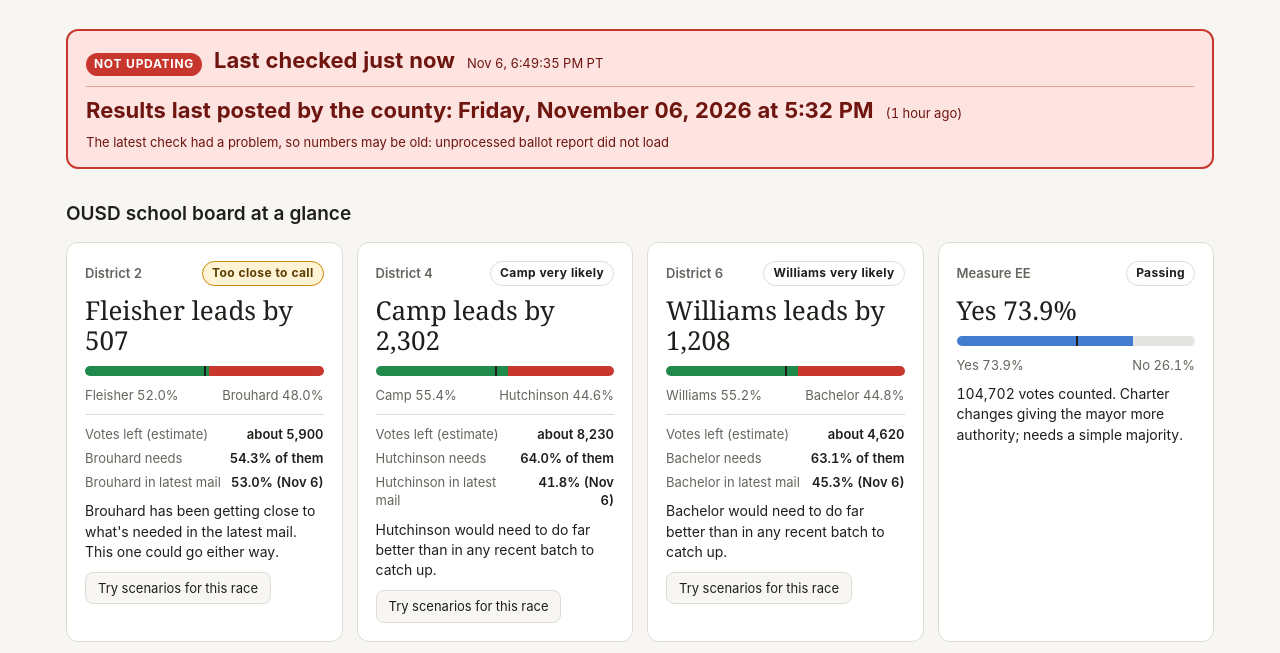
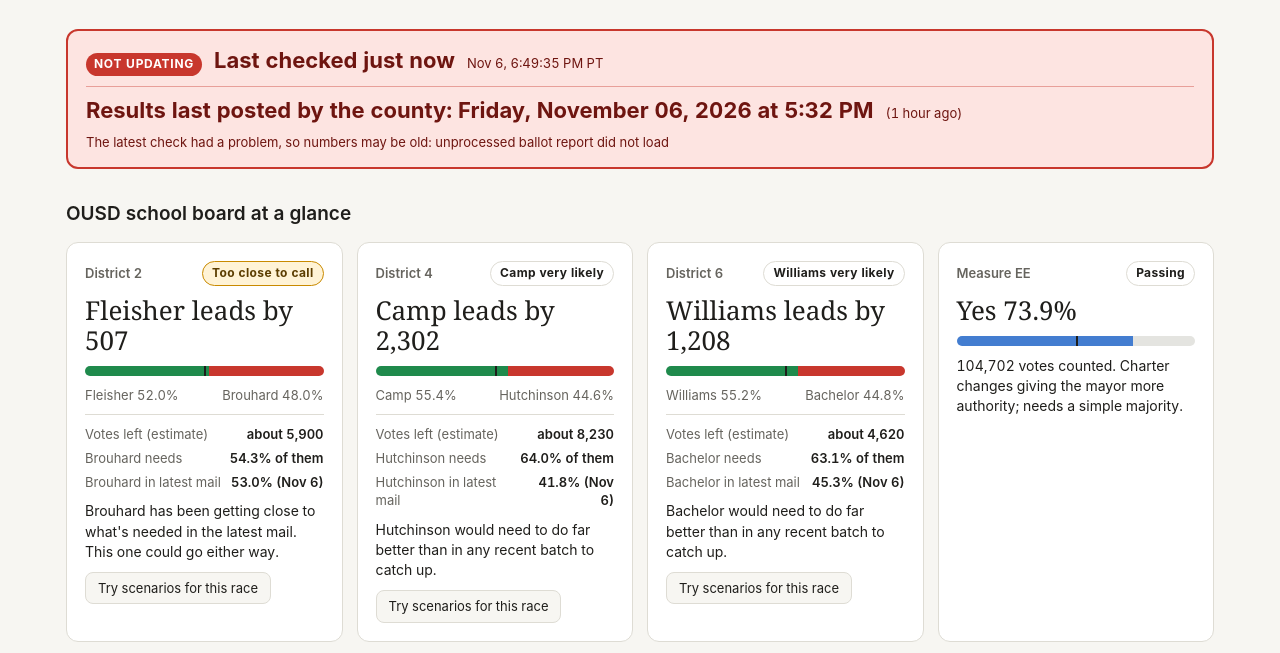
Before and after one commit to anaajibicho-gif/7q1yed6mdok3g5, a plain HTML site: page index.html in a window 1280 px wide. Shown: the part 109-762 px from the top of the page. Drawn offline with Linux system fonts and the light colour scheme.

Commit message:
Dashboard: tighter detail list, simpler EE card
Co-Authored-By: Claude Opus 5.5 <noreply@anthropic.com>

```diff
--- a/index.html
+++ b/index.html
@@ -181,6 +181,7 @@ body { margin: 0; background: var(--color-bg); color: var(--color-fg); font-fami
 .oe-more > summary::after { content: "+"; font-size: 22px; line-height: 1; color: var(--color-fg-muted); }
 .oe-more[open] > summary::after { content: "−"; }
 .oe-more > summary:focus-visible { outline: 2px solid var(--color-fg); outline-offset: 2px; border-radius: 12px; }
+.oe-more + .oe-more { margin-top: calc(var(--cds-gap-sm) - var(--cds-gap-xl)); }
 .oe-more-body { display: grid; gap: var(--cds-gap-md); padding: 0 18px 18px; min-width: 0; }
 .oe-more-body > .oe-card { border: 0; padding: 0; background: transparent; }
 .oe-src { min-width: 0; }
@@ -1557,7 +1558,7 @@ body { margin: 0; background: var(--color-bg); color: var(--color-fg); font-fami
       bar.append(ia, ib, el('b')); bar.setAttribute('aria-hidden', 'true');
       const names = el('div', 'oe-gl-names');
       names.append(el('span', '', `Yes ${y.pct.toFixed(1)}%`), el('span', '', `No ${(100 - y.pct).toFixed(1)}%`));
-      card.append(top, el('p', 'oe-gl-big', `Yes ${y.pct.toFixed(1)}%`), bar, names, el('p', 'oe-gl-say', `${fmt(ee.votes_total)} votes counted. Charter changes giving the mayor more authority; needs a simple majority.`));
+      card.append(top, el('p', 'oe-gl-big', `Yes ${y.pct.toFixed(1)}%`), bar, el('p', 'oe-gl-say', `${fmt(ee.votes_total)} votes counted. Charter changes giving the mayor more authority; needs a simple majority.`));
       cards.push(card);
     }
     n.replaceChildren(...cards);
```
